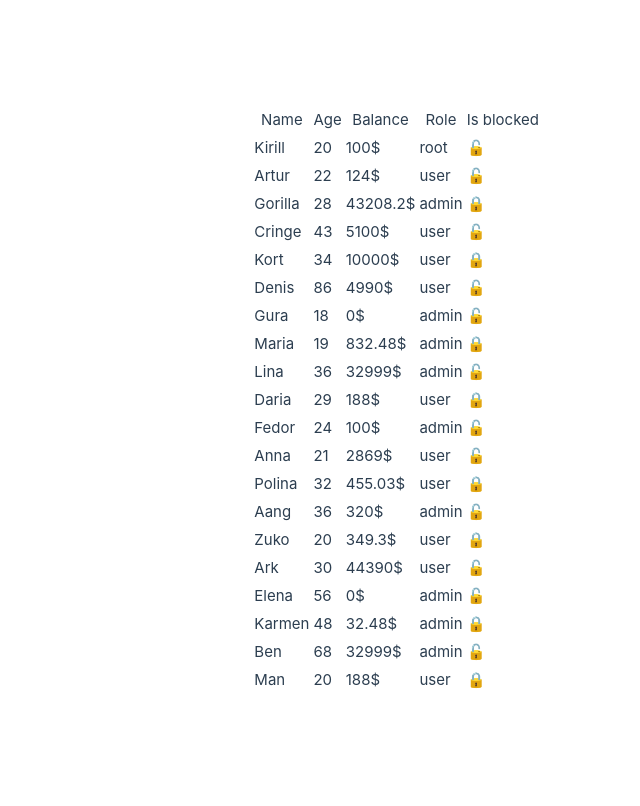
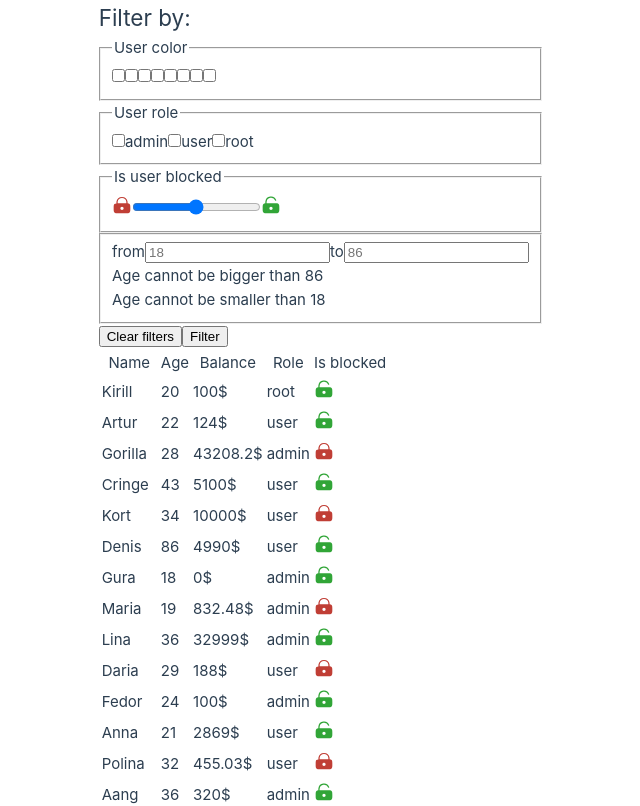
Before and after one commit to snork-maiden/colourful-users-list, a Vue app: page / in a window 1280 px wide. Shown: the top 806 px of the page, without its empty margins (98-738 px from the left). Built offline with nearby package versions, Linux system fonts and the light colour scheme.

Commit message:
Add filters layout and base logic, add lock icons

```diff
--- a/src/assets/base.css
+++ b/src/assets/base.css
@@ -84,3 +84,17 @@ body {
   -webkit-font-smoothing: antialiased;
   -moz-osx-font-smoothing: grayscale;
 }
+
+.visually-hidden {
+  position: absolute;
+  width: 1px;
+  height: 1px;
+  margin: -1px;
+  border: 0;
+  padding: 0;
+
+  white-space: nowrap;
+  clip-path: inset(100%);
+  clip: rect(0 0 0 0);
+  overflow: hidden;
+}
--- a/src/components/TheUsers.vue
+++ b/src/components/TheUsers.vue
@@ -1,10 +1,35 @@
 <script setup lang="ts">
+import { computed, onMounted, ref, type Ref } from 'vue'
 import UsersFilters from './UsersFilters.vue'
-import UsersTable from './UsersTable.vue';
+import UsersTable from './UsersTable.vue'
+import type { AgeRange, FilterParams, User } from '@/interfaces'
+import { getUsersList } from '@/api/api'
 
+let filterParams: Ref<null | FilterParams> = ref(null)
+let usersList: Ref<null | User[]> = ref(null)
+
+onMounted(async () => {
+  usersList.value = (await getUsersList()) || null
+  const urlParams = new URLSearchParams(window.location.search)
+  const params = Object.fromEntries(urlParams)
+
+  filterParams.value = params
+})
+
+const ageRange = computed((): AgeRange | undefined => {
+  if (!usersList.value) return
+  const ages = usersList.value.map((user) => user.age)
+  ages.sort((a, b) => a - b)
+  return {
+    min: ages[0],
+    max: ages[ages.length - 1]
+  }
+})
 </script>
 
 <template>
-  <UsersFilters/>
-  <UsersTable/>
+  <template v-if="usersList && ageRange">
+    <UsersFilters :filters="filterParams" :age-range="ageRange" />
+    <UsersTable :users-list="usersList" :filters="filterParams" />
+  </template>
 </template>
--- a/src/components/UsersFilters.vue
+++ b/src/components/UsersFilters.vue
@@ -1,18 +1,53 @@
 <script setup lang="ts">
-import type { FilterParams } from '@/interfaces';
-
+import type { AgeRange, Color, FilterParams, Role } from '@/interfaces'
+import IconLockedLock from './icons/IconLockedLock.vue'
+import IconUnlockedLock from './icons/IconUnlockedLock.vue'
 defineProps<{
   filters: FilterParams | null
+  ageRange: AgeRange
 }>()
 
+const colors: Color[] = ['red', 'yellow', 'green', 'blue', 'white', 'black', 'orange', 'brown']
+const roles: Role[] = ['admin', 'user', 'root']
 </script>
 <template>
- <div class="filters">
+  <form class="filters">
+    <h2 class="title">Filter by:</h2>
+    <fieldset class="colors">
+      <legend class="title">User color</legend>
+      <template v-for="color of colors" :key="color">
+        <input type="checkbox" name="color" :id="'pick-' + color" class="color" />
+        <label :for="'pick-' + color" class="visually-hidden">{{ color }}</label>
+      </template>
+    </fieldset>
+    <fieldset class="roles">
+      <legend class="title">User role</legend>
+      <template v-for="role of roles" :key="role">
+        <input type="checkbox" name="role" :id="'role-' + role" />
+        <label :for="'role-' + role" class="role-label">{{ role }}</label>
+      </template>
+    </fieldset>
+    <fieldset class="range">
+      <legend class="title">Is user blocked</legend>
+      <IconLockedLock class="lock-icon" />
+      <input type="range" id="is-blocked" name="is-blocked" min="0" max="2" value="1" />
+      <IconUnlockedLock class="lock-icon" />
+    </fieldset>
+    <fieldset class="age">
+      <label for="min-age" class="age__label">from</label>
+      <input type="number" name="min-age" id="min-age" :placeholder="ageRange.min + ''" />
 
- </div>
+      <label for="max-age" class="age__label">to</label>
+      <input type="number" name="max-age" id="max-age" :placeholder="ageRange.max + ''" />
 
+      <div class="warning">Age cannot be bigger than {{ ageRange.max }}</div>
+      <div class="warning">Age cannot be smaller than {{ ageRange.min }}</div>
+    </fieldset>
+
+    <button type="reset">Clear filters</button>
+    <button type="submit">Filter</button>
+  </form>
 </template>
 
-<style scoped>
-
-</style>
+<style scoped></style>
+./icons/IconLockedLock.vue
--- a/src/components/UsersTable.vue
+++ b/src/components/UsersTable.vue
@@ -1,15 +1,10 @@
 <script setup lang="ts">
-import { getUsersList } from '@/api/api'
-import type { User } from '@/interfaces'
-import { ref, onMounted, type Ref } from 'vue'
+import type { FilterParams, User } from '@/interfaces'
 import UsersTableRow from './UsersTableRow.vue'
-
-let usersList: Ref<null | User[]> = ref(null)
-
-onMounted(async () => {
-  usersList.value = (await getUsersList()) || null
-  console.log(usersList.value)
-})
+defineProps<{
+  usersList: User[]
+  filters: FilterParams | null
+}>()
 </script>
 
 <template>
@@ -21,12 +16,8 @@ onMounted(async () => {
       <th class="header">Role</th>
       <th class="header">Is blocked</th>
     </tr>
-    <template v-if="usersList">
-      <UsersTableRow v-for="user of usersList" :key="user.id" :user="user" />
-    </template>
+    <UsersTableRow v-for="user of usersList" :key="user.id" :user="user" />
   </table>
 </template>
 
-<style scoped>
-
-</style>
+<style scoped></style>
--- a/src/components/UsersTableRow.vue
+++ b/src/components/UsersTableRow.vue
@@ -1,5 +1,7 @@
 <script setup lang="ts">
 import type { User } from '@/interfaces'
+import IconLockedLock from './icons/IconLockedLock.vue'
+import IconUnlockedLock from './icons/IconUnlockedLock.vue'
 
 defineProps<{
   user: User
@@ -14,7 +16,10 @@ defineProps<{
     <td class="cell">
       <span :class="'role ' + user.role">{{ user.role }}</span>
     </td>
-      <td class="cell">{{ user.blocked ? '🔒' : '🔓' }}</td>
+    <td class="cell">
+      <IconLockedLock v-if="user.blocked" />
+      <IconUnlockedLock v-else />
+    </td>
   </tr>
 </template>
 
--- /dev/null
+++ b/src/components/icons/IconLockedLock.vue
@@ -0,0 +1,12 @@
+<template>
+  <!--Uploaded to: SVG Repo, www.svgrepo.com, Generator: SVG Repo Mixer Tools-->
+  <svg xmlns="http://www.w3.org/2000/svg" width="20" height="20" fill="none" viewBox="0 0 24 24">
+    <title>Locked lock</title>
+    <path
+      fill="#c03e35"
+      fill-rule="evenodd"
+      d="M5.3 10V8a6.8 6.8 0 0 1 13.4 0v2c1.2.1 1.9.3 2.4.9.9.9.9 2.3.9 5.1s0 4.2-.9 5.1c-.9.9-2.3.9-5.1.9H8c-2.8 0-4.2 0-5.1-.9C2 20.2 2 18.8 2 16s0-4.2.9-5.1c.5-.6 1.2-.8 2.4-.8Zm1.5-2a5.3 5.3 0 0 1 10.4 0v2H6.8V8Zm7.2 8a2 2 0 1 1-4 0 2 2 0 0 1 4 0Z"
+      clip-rule="evenodd"
+    />
+  </svg>
+</template>
--- /dev/null
+++ b/src/components/icons/IconUnlockedLock.vue
@@ -0,0 +1,12 @@
+<template>
+  <!--Uploaded to: SVG Repo, www.svgrepo.com, Generator: SVG Repo Mixer Tools-->
+  <svg xmlns="http://www.w3.org/2000/svg" width="20" height="20" fill="none" viewBox="0 0 24 24">
+    <title>Unlocked lock</title>
+    <path
+      fill="#31a537"
+      fill-rule="evenodd"
+      d="M6.8 8A5.3 5.3 0 0 1 17 6.7a.8.8 0 0 0 1.4-.4A6.8 6.8 0 0 0 5.2 8v2c-1 .1-1.8.3-2.3.9-.9.9-.9 2.3-.9 5.1s0 4.2.9 5.1c.9.9 2.3.9 5.1.9h8c2.8 0 4.2 0 5.1-.9.9-.9.9-2.3.9-5.1s0-4.2-.9-5.1c-.9-.9-2.3-.9-5.1-.9H6.7V8Zm7.2 8a2 2 0 1 1-4 0 2 2 0 0 1 4 0Z"
+      clip-rule="evenodd"
+    />
+  </svg>
+</template>
```
Also changed, not shown: src/interfaces.ts (+9 -4 lines). Lines whose indentation alone changed are shown as unchanged.
